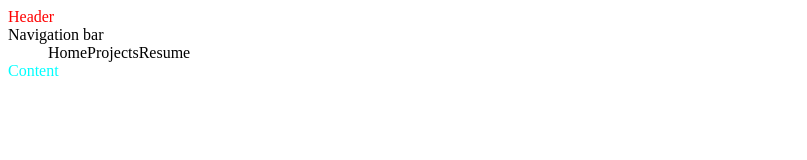
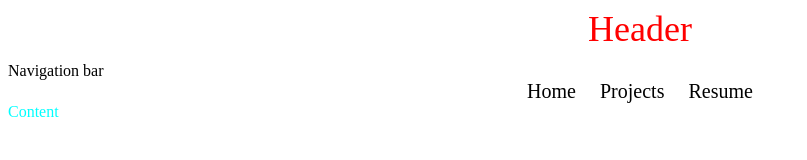
Before and after one commit to joshinishad24/joshinishad24.github.io, a plain HTML site: page index.html in a window 1280 px wide. Shown: the whole page, without its empty margins (0-807 px from the left). Drawn offline with Linux system fonts and the light colour scheme.

Commit message:
Major restructure, style change

```diff
--- a/styles.css
+++ b/styles.css
@@ -1,21 +1,20 @@
-#header{
-    color: red;
-    margin-left: auto;
-    margin-right:auto;
-    size: 30pt;
+#header {
+  color: red;
+  font-size: 36px;
+  text-align: center;
+  margin-bottom: 12px;
 }
-#navbar {
-    display: flex;
-    margin-left: auto;
-    margin-right: auto;
-    size: 20pt;
+
+#navigator {
+  list-style-type: none;
+  padding: 0;
+  margin: 0;
+  display: flex;
+  justify-content: center; /* Centers the flex items horizontally */
+  gap: 24px;               /* Adds clean spacing between Home, Projects, Resume */
+  font-size: 20px;
 }
-#content{
-    color: aqua;
+
+#content {
+  color: aqua;
 }
-#navigator{
-    list-style-type: none;
-    padding: 15;
-    margin: 0;
-    display: flex;
-}
```
Also changed, not shown: projects.html (added, +22 -0 lines), resume.html (added, +22 -0 lines).
